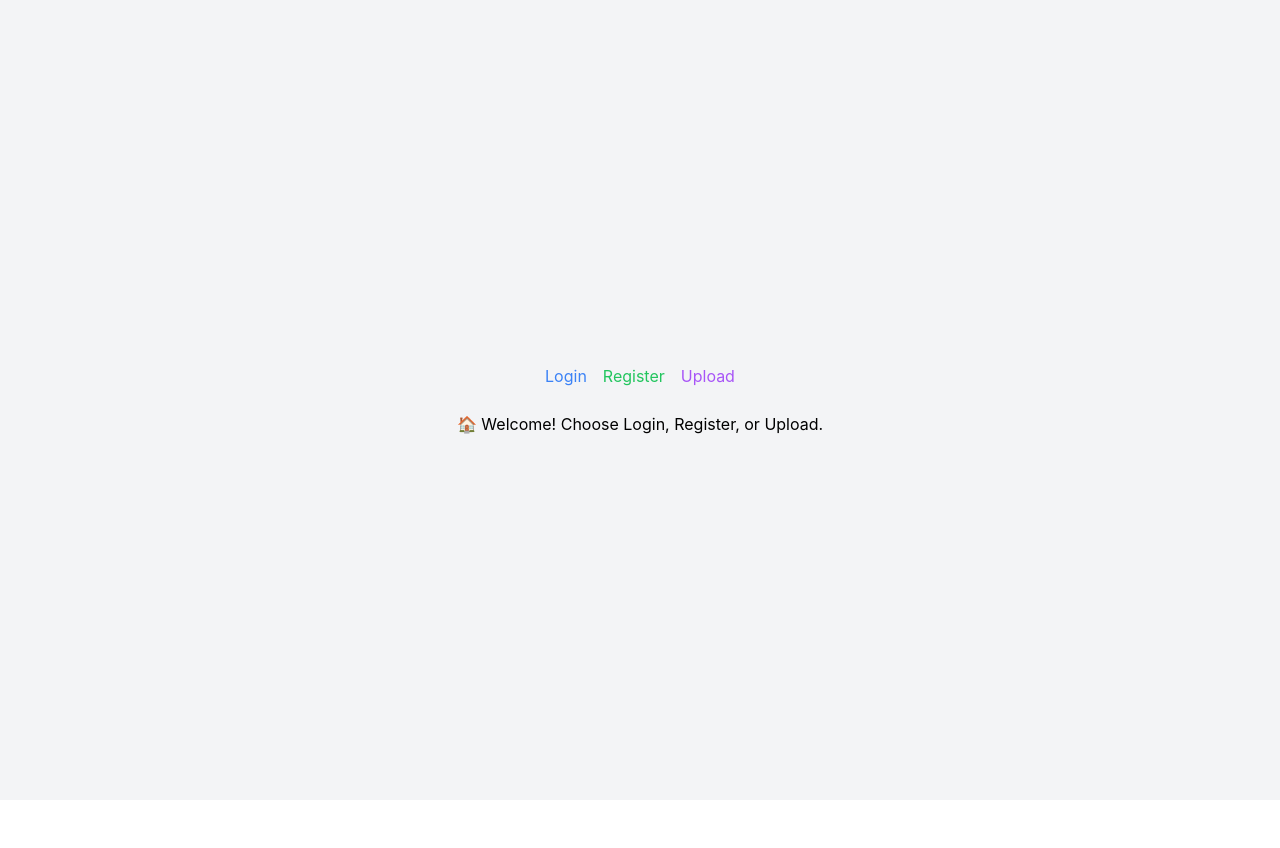
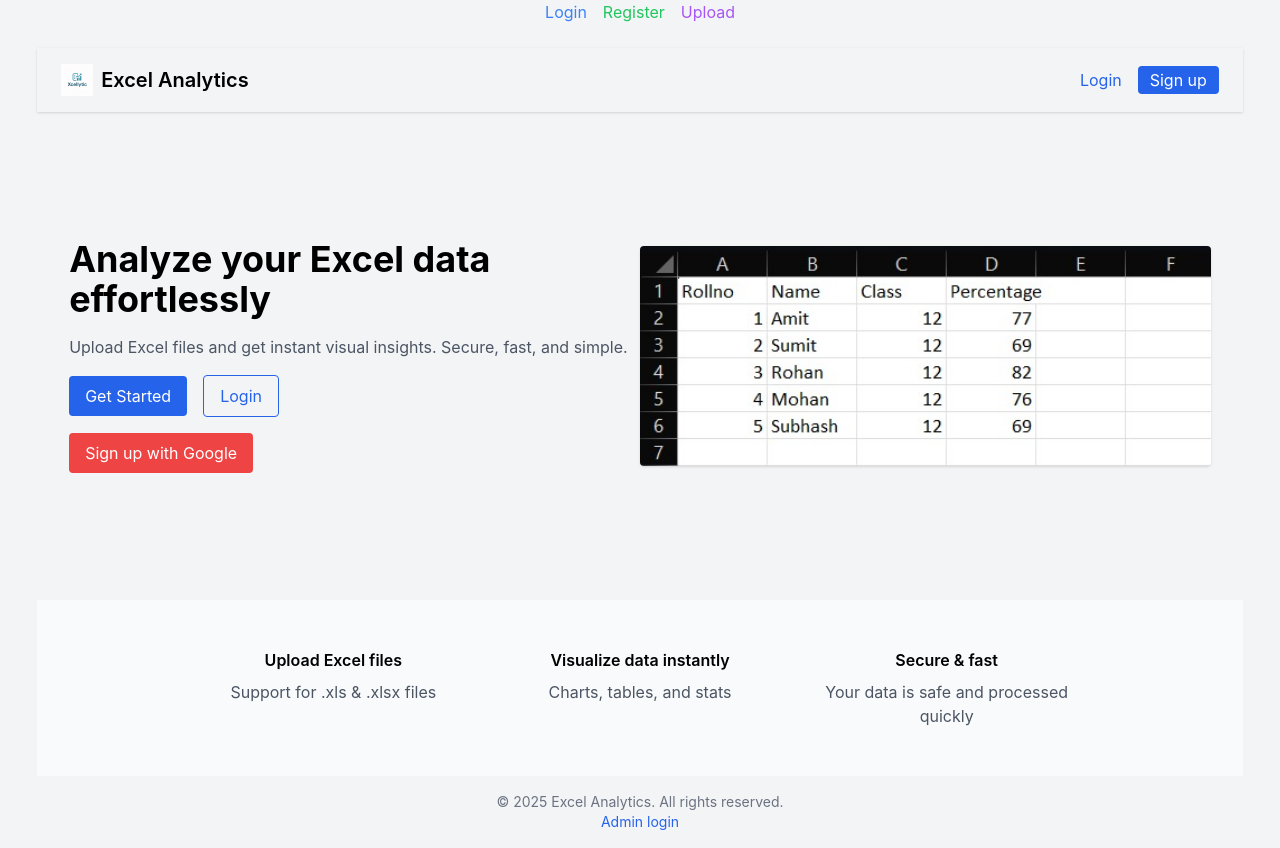
Before and after one commit to SageCookie/Excel_Analytic_Platform, a React (Create React App) app in the folder frontend/: page / in a window 1280 px wide. Before the commit the page ends 800 px from the top, so only its background shows below. Built offline with nearby package versions, Linux system fonts and the light colour scheme.

Commit message:
Added Landing page

```diff
--- a/frontend/src/App.js
+++ b/frontend/src/App.js
@@ -3,6 +3,7 @@ import { BrowserRouter as Router, Routes, Route, Link } from "react-router-dom";
 import Login from "./pages/Login";
 import Register from "./pages/Register";
 import Upload from "./pages/Upload";
+import LandingPage from "./pages/LandingPage"; // <-- Add this import
 
 function App() {
   return (
@@ -24,7 +25,7 @@ function App() {
             <Route path="/login" element={<Login />} />
             <Route path="/register" element={<Register />} />
             <Route path="/upload" element={<Upload />} />
-            <Route path="/" element={<div className="text-center">🏠 Welcome! Choose Login, Register, or Upload.</div>} />
+            <Route path="/" element={<LandingPage />} /> {/* Use LandingPage for "/" */}
           </Routes>
         </div>
       </div>
--- /dev/null
+++ b/frontend/src/pages/LandingPage.js
@@ -0,0 +1,62 @@
+import React from 'react';
+import { Link } from 'react-router-dom';
+
+function LandingPage() {
+  return (
+    <div className="flex flex-col min-h-screen">
+      {/* Navbar */}
+      <nav className="flex justify-between items-center px-6 py-4 shadow">
+        <div className="flex items-center space-x-2">
+          <img src="/logo.png" alt="Logo" className="h-8" />
+          <span className="text-xl font-semibold">Excel Analytics</span>
+        </div>
+        <div className="space-x-4">
+          <Link to="/login" className="text-blue-600">Login</Link>
+          <Link to="/register" className="bg-blue-600 text-white px-3 py-1 rounded">Sign up</Link>
+        </div>
+      </nav>
+
+      {/* Hero */}
+      <header className="flex flex-col md:flex-row items-center justify-center flex-1 p-8 text-center md:text-left">
+        <div className="space-y-4 md:w-1/2">
+          <h1 className="text-4xl font-bold">Analyze your Excel data effortlessly</h1>
+          <p className="text-gray-600">Upload Excel files and get instant visual insights. Secure, fast, and simple.</p>
+          <div className="flex flex-col md:flex-row items-center space-y-2 md:space-y-0 md:space-x-4">
+            <Link to="/register" className="bg-blue-600 text-white px-4 py-2 rounded">Get Started</Link>
+            <Link to="/login" className="border border-blue-600 text-blue-600 px-4 py-2 rounded">Login</Link>
+          </div>
+          <button className="bg-red-500 text-white px-4 py-2 rounded">Sign up with Google</button>
+        </div>
+        <img src="/screenshot.png" alt="App screenshot" className="mt-8 md:mt-0 md:w-1/2 rounded shadow" />
+      </header>
+
+      {/* Features */}
+      <section className="py-12 bg-gray-50">
+        <div className="max-w-4xl mx-auto grid grid-cols-1 md:grid-cols-3 gap-6 text-center">
+          <div>
+            <h3 className="font-semibold mb-2">Upload Excel files</h3>
+            <p className="text-gray-600">Support for .xls & .xlsx files</p>
+          </div>
+          <div>
+            <h3 className="font-semibold mb-2">Visualize data instantly</h3>
+            <p className="text-gray-600">Charts, tables, and stats</p>
+          </div>
+          <div>
+            <h3 className="font-semibold mb-2">Secure & fast</h3>
+            <p className="text-gray-600">Your data is safe and processed quickly</p>
+          </div>
+        </div>
+      </section>
+
+      {/* Footer */}
+      <footer className="text-center text-gray-500 py-4 text-sm">
+        © 2025 Excel Analytics. All rights reserved.
+        <div>
+          <Link to="/admin-login" className="text-blue-600">Admin login</Link>
+        </div>
+      </footer>
+    </div>
+  );
+}
+
+export default LandingPage;
```
Also changed, not shown: frontend/public/logo.png (added), frontend/public/screenshot.png (added).
